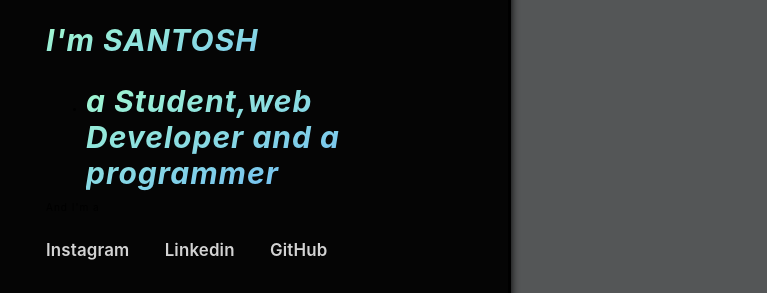
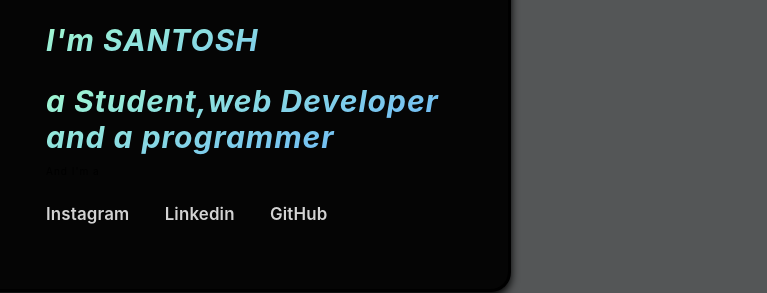
Before and after one commit to Santoshsaladi/MYPROFILE, a plain HTML site: page index.html in a window 1280 px wide. Shown: the part 267-560 px from the top of the page, 513-1280 px from the left. Drawn offline with Linux system fonts and the light colour scheme.

Commit message:
Update index.html

```diff
--- a/index.html
+++ b/index.html
@@ -83,10 +83,7 @@
             </ul>
                 </div>
             </div>
-            <script language="javascript" type="text/javascript">
-alert("Welcome to my world")
-</script>
-<script>
+
             <script>
 /* When the user clicks on the button,
 toggle between hiding and showing the dropdown content */
@@ -130,11 +127,8 @@ window.onclick = function(event) {
                             </h1>
                            <h1  id="home" class="masthead__heading"> I'm SANTOSH
                             </h1>
-                            <ul>
-<li><h1  id="home" class="masthead__heading"> a Student,web Developer and a programmer
-    </h1></li>
-
-                            </ul>
+                            <h1  id="home" class="masthead__heading"> a Student,web Developer and a programmer
+    </h1>
 
 <div class="text-3">And I'm a <span class="typing"></span></div>
                             <br/>
```
